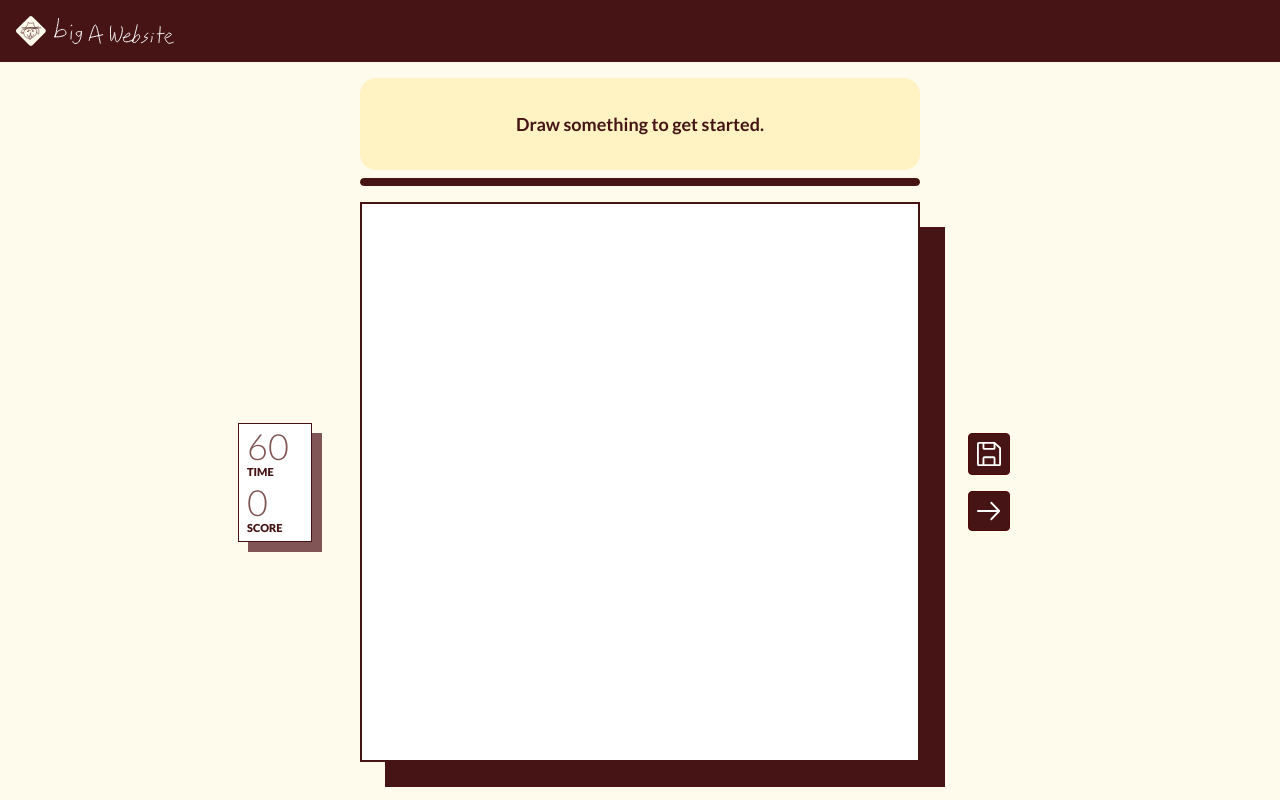
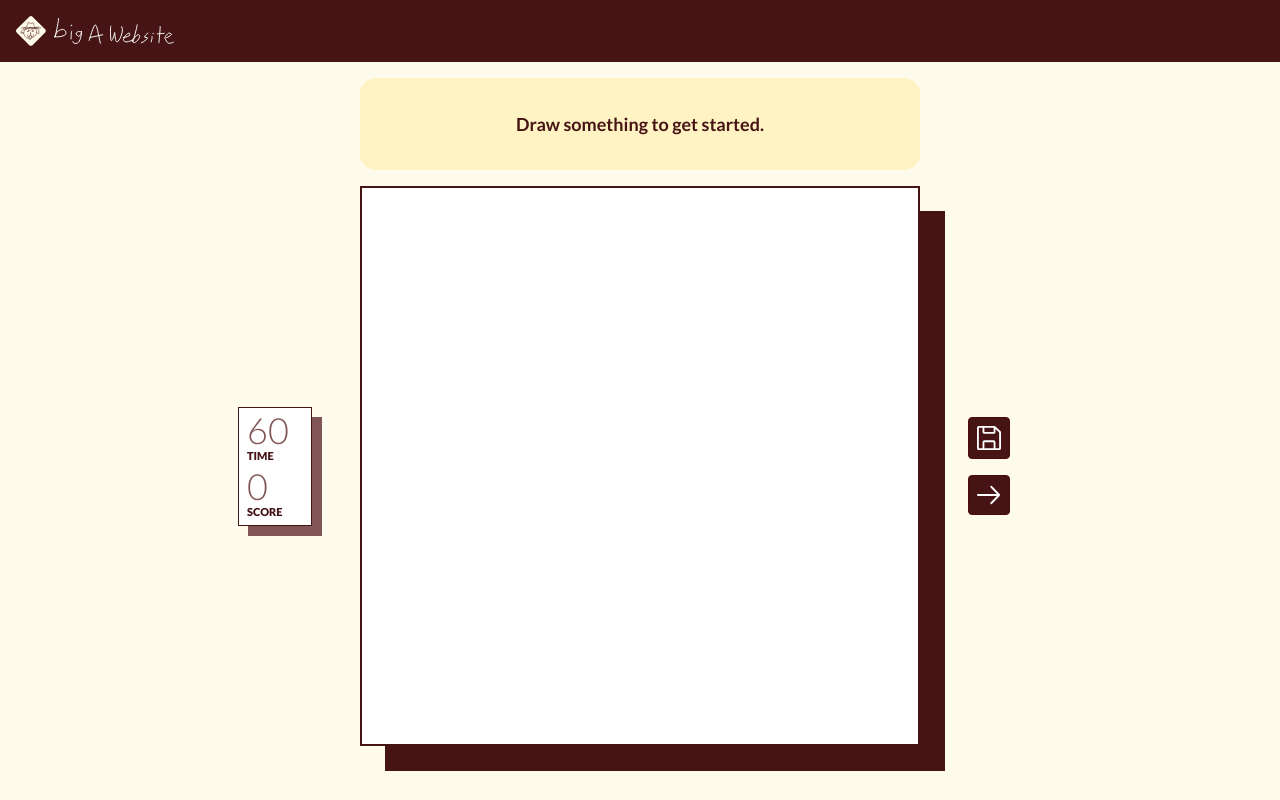
Before and after one commit to alexhutton28/big-a-website, a Next.js app: page /art-something in a window 1280 px wide. Built offline with nearby package versions, Linux system fonts and the light colour scheme; a web font is replaced by a local one.

Commit message:
Art Something: no prompt timer bar on the intro screen

```diff
--- a/src/app/art-something/Canvas.tsx
+++ b/src/app/art-something/Canvas.tsx
@@ -421,7 +421,9 @@ export default function Canvas() {
       <div className="art-layout">
         <div className="art-prompt">
           <PromptDisplay ref={promptRef} prompt={promptText} />
-          {/* Time left for this prompt */}
+          {/* Time left for this prompt. Not on the intro screen, which has no prompt
+              to time (and keeps no space for it). */}
+          {phase !== 'idle' && (
             <div
               aria-hidden="true"
               className={`mt-2 h-[8px] overflow-hidden rounded bg-vanilla transition-opacity duration-500 ${promptBarShown ? 'opacity-100' : 'opacity-0'}`}
@@ -432,6 +434,7 @@ export default function Canvas() {
                 className="h-full w-full rounded bg-mahogany transition-[width] duration-100 ease-linear"
               />
             </div>
+          )}
         </div>
         <div className="art-canvas relative size-(--art-canvas-size) border-2 border-mahogany bg-white shadow-[25px_25px_0_var(--color-mahogany)]">
           {/* Before the game: a dashed circle to get the first drawing going. It sits
```
Lines whose indentation alone changed are shown as unchanged.
